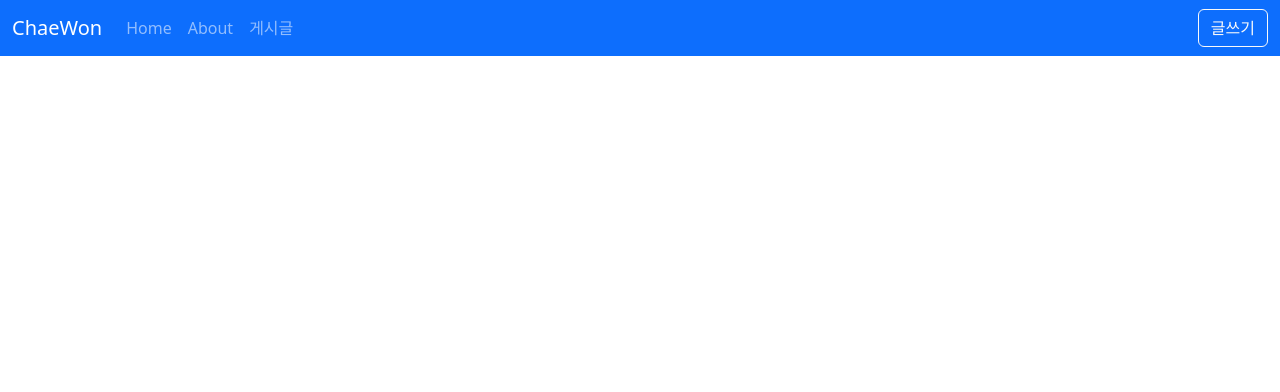
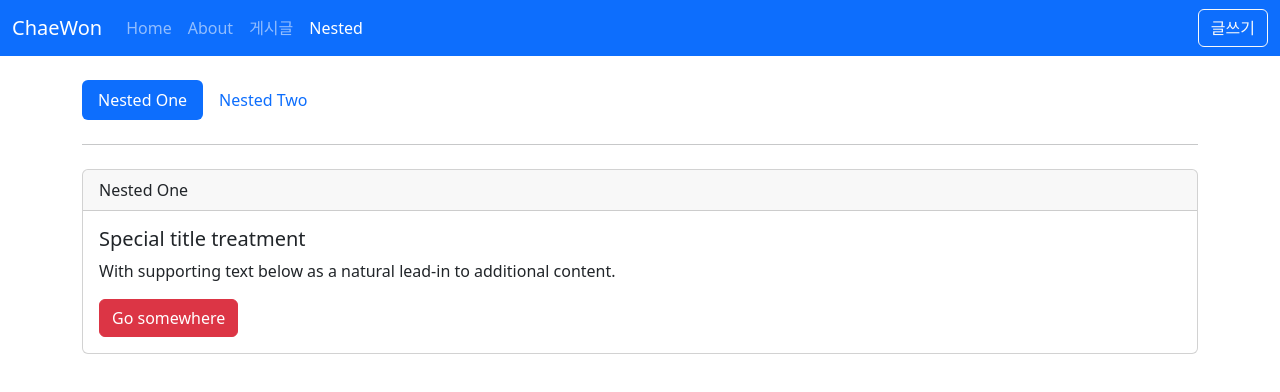
Before and after one commit to lchwon/study_vue3_posts, a Vue app: page /nested/one in a window 1280 px wide. Shown: the top 392 px of the page. Built offline with nearby package versions, Linux system fonts and the light colour scheme.

Commit message:
Router Children

```diff
--- a/src/layouts/TheHeader.vue
+++ b/src/layouts/TheHeader.vue
@@ -31,6 +31,11 @@
 								>게시글</RouterLink
 							>
 						</li>
+						<li class="nav-item">
+							<RouterLink class="nav-link" active-class="active" to="/nested"
+								>Nested</RouterLink
+							>
+						</li>
 					</ul>
 					<div class="d-flex" role="search">
 						<button class="btn btn-outline-light" type="button" @click="goPage">
--- a/src/router/index.js
+++ b/src/router/index.js
@@ -8,6 +8,11 @@
 import PostDetailView from '@/views/posts/PostDetailView.vue';
 import PostEditView from '@/views/posts/PostEditView.vue';
 import PostListView from '@/views/posts/PostListView.vue';
+import NotFoundView from '@/views/NotFoundView.vue';
+import NestedView from '@/views/nested/NestedView.vue';
+import NestedOneView from '@/views/nested/NestedOneView.vue';
+import NestedTwoView from '@/views/nested/NestedTwoView.vue';
+import NestedHomeView from '@/views/nested/NestedHomeView.vue';
 
 //router설정
 const routes = [
@@ -47,6 +52,37 @@
 		name: 'PostEdit',
 		component: PostEditView,
 	},
+
+	//404 Not found
+	{
+		path: '/:pathMatch(.*)*',
+		name: 'NotFound',
+		component: NotFoundView,
+	},
+
+	//중첩 Router
+	{
+		path: '/nested',
+		name: 'NestedView',
+		component: NestedView,
+		children: [
+			{
+				path: '',
+				name: 'NestedHome',
+				component: NestedHomeView,
+			},
+			{
+				path: 'one',
+				name: 'NestedOne',
+				component: NestedOneView,
+			},
+			{
+				path: 'two',
+				name: 'NestedTwo',
+				component: NestedTwoView,
+			},
+		],
+	},
 ];
 
 //라우터 객체 생성
--- /dev/null
+++ b/src/views/NotFoundView.vue
@@ -0,0 +1,16 @@
+<template>
+	<div class="text-center py-5">
+		<h1>Oops!</h1>
+		<h2>404 Not Found</h2>
+		<div class="text-muted">요청한 페이지를 찾을 수 없습니다.</div>
+		<div class="mt-4">
+			<RouterLink to="/">
+				<button class="btn btn-primary">Home</button>
+			</RouterLink>
+		</div>
+	</div>
+</template>
+
+<script setup></script>
+
+<style lang="scss" scoped></style>
--- /dev/null
+++ b/src/views/nested/NestedHomeView.vue
@@ -0,0 +1,12 @@
+<template>
+	<div class="card">
+		<div class="card-header">Nested Home</div>
+		<div class="card-body">
+			<p class="card-text">Nested Home ☆</p>
+		</div>
+	</div>
+</template>
+
+<script setup></script>
+
+<style lang="scss" scoped></style>
--- /dev/null
+++ b/src/views/nested/NestedOneView.vue
@@ -0,0 +1,16 @@
+<template>
+	<div class="card">
+		<div class="card-header">Nested One</div>
+		<div class="card-body">
+			<h5 class="card-title">Special title treatment</h5>
+			<p class="card-text">
+				With supporting text below as a natural lead-in to additional content.
+			</p>
+			<a href="#" class="btn btn-danger">Go somewhere</a>
+		</div>
+	</div>
+</template>
+
+<script setup></script>
+
+<style lang="scss" scoped></style>
--- /dev/null
+++ b/src/views/nested/NestedTwoView.vue
@@ -0,0 +1,16 @@
+<template>
+	<div class="card">
+		<div class="card-header">Nested Two</div>
+		<div class="card-body">
+			<h5 class="card-title">Special title treatment</h5>
+			<p class="card-text">
+				With supporting text below as a natural lead-in to additional content.
+			</p>
+			<a href="#" class="btn btn-warning">Go somewhere</a>
+		</div>
+	</div>
+</template>
+
+<script setup></script>
+
+<style lang="scss" scoped></style>
--- /dev/null
+++ b/src/views/nested/NestedView.vue
@@ -0,0 +1,30 @@
+<template>
+	<div>
+		<ul class="nav nav-pills">
+			<li class="nav-item">
+				<RouterLink
+					class="nav-link"
+					active-class="active"
+					:to="{ name: 'NestedOne', replace: true }"
+					>Nested One</RouterLink
+				>
+			</li>
+			<li class="nav-item">
+				<RouterLink
+					class="nav-link"
+					active-class="active"
+					:to="{ name: 'NestedTwo', replace: true }"
+					>Nested Two</RouterLink
+				>
+			</li>
+		</ul>
+		<hr class="my-4" />
+		<RouterView></RouterView>
+	</div>
+</template>
+
+<script setup>
+import { RouterLink } from 'vue-router';
+</script>
+
+<style lang="scss" scoped></style>
```
